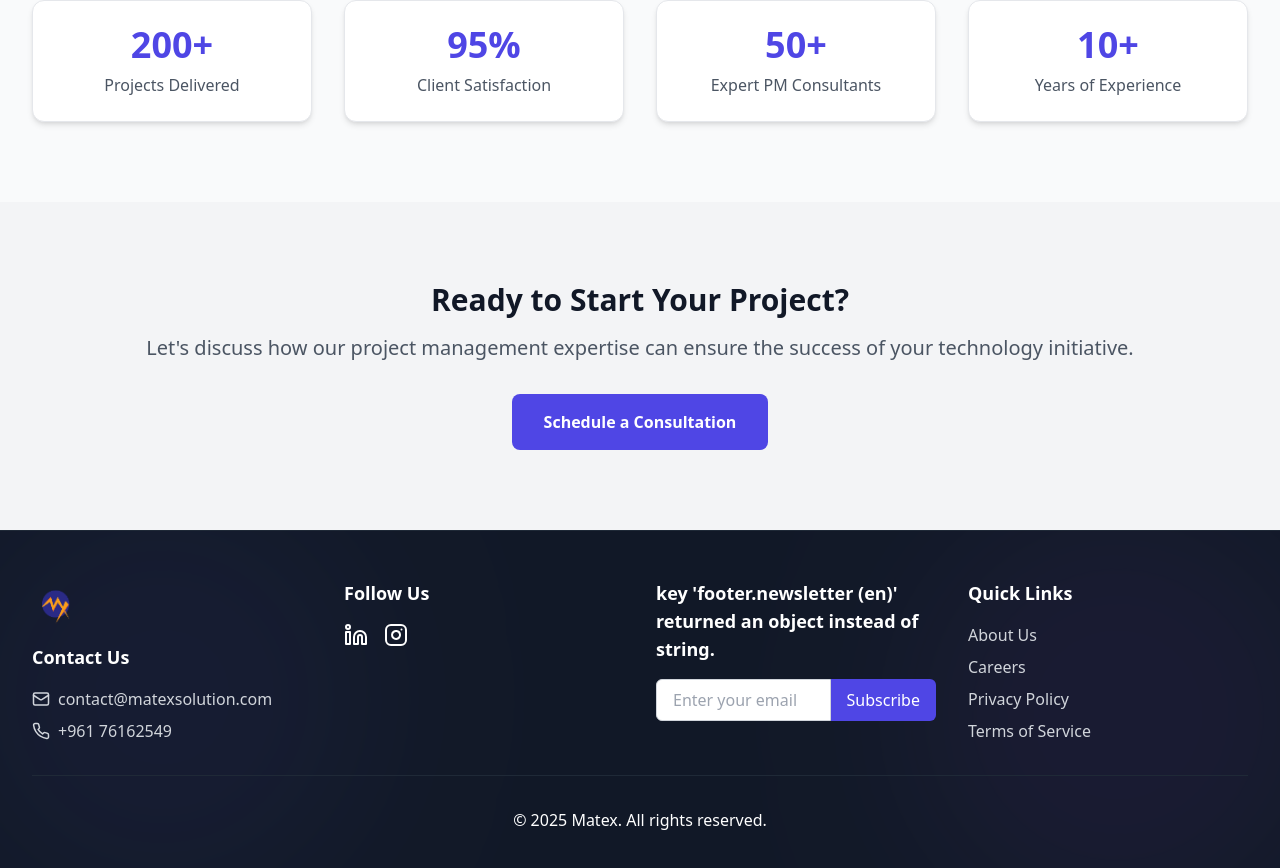
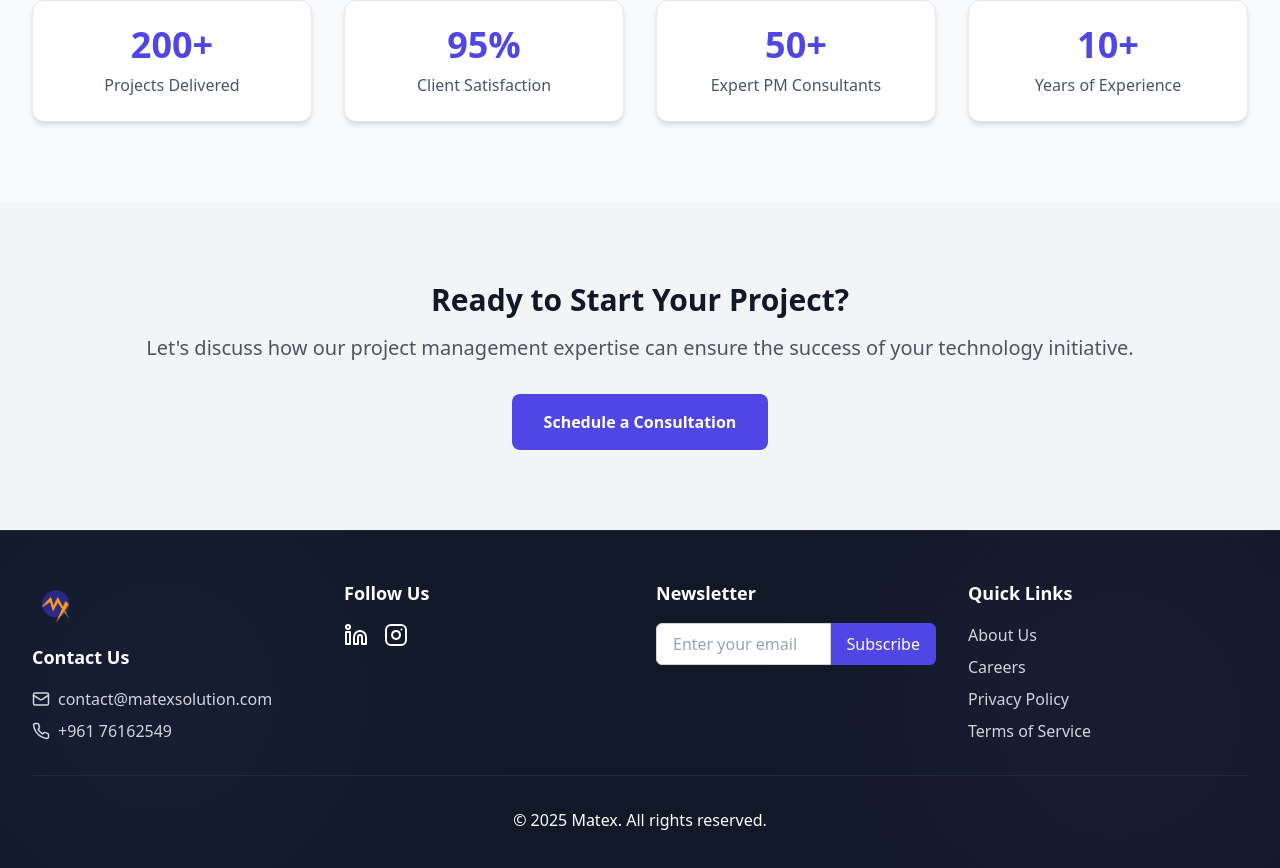
Before and after one commit to mohammadalmestrah/MatexCompanyProject, a React (Vite) app: page / in a window 1280 px wide. Shown: the part 1819-2687 px from the top of the page. Built offline with nearby package versions, Linux system fonts and the light colour scheme; no server answers.

Commit message:
+fix code

```diff
--- a/src/components/Footer.tsx
+++ b/src/components/Footer.tsx
@@ -155,7 +155,7 @@ const Footer = () => {
             viewport={{ once: true }}
             transition={{ delay: 0.3 }}
           >
-            <h3 className="text-lg font-semibold mb-4 text-white dark:text-gray-100">{t('footer.newsletter')}</h3>
+            <h3 className="text-lg font-semibold mb-4 text-white dark:text-gray-100">{t('footer.newsletterTitle')}</h3>
             <form onSubmit={handleNewsletterSubmit} className="space-y-3">
               <div className="flex">
                 <input
--- a/src/i18n/locales/ar.json
+++ b/src/i18n/locales/ar.json
@@ -218,7 +218,7 @@
     "email": "contact@matexsolution.com",
     "phone": "+961 76162549",
     "follow": "تابعنا",
-    "newsletter": "النشرة الإخبارية",
+    "newsletterTitle": "النشرة الإخبارية",
     "emailPlaceholder": "أدخل بريدك الإلكتروني",
     "subscribe": "اشترك",
     "quickLinks": "روابط سريعة",
--- a/src/i18n/locales/en.json
+++ b/src/i18n/locales/en.json
@@ -218,7 +218,7 @@
     "email": "contact@matexsolution.com",
     "phone": "+961 76162549",
     "follow": "Follow Us",
-    "newsletter": "Newsletter",
+    "newsletterTitle": "Newsletter",
     "emailPlaceholder": "Enter your email",
     "subscribe": "Subscribe",
     "quickLinks": "Quick Links",
--- a/src/i18n/locales/fr.json
+++ b/src/i18n/locales/fr.json
@@ -199,7 +199,7 @@
     "email": "contact@matexsolution.com",
     "phone": "+961 76162549",
     "follow": "Suivez-nous",
-    "newsletter": "Newsletter",
+    "newsletterTitle": "Newsletter",
     "emailPlaceholder": "Entrez votre email",
     "subscribe": "S'abonner",
     "quickLinks": "Liens Rapides",
```
